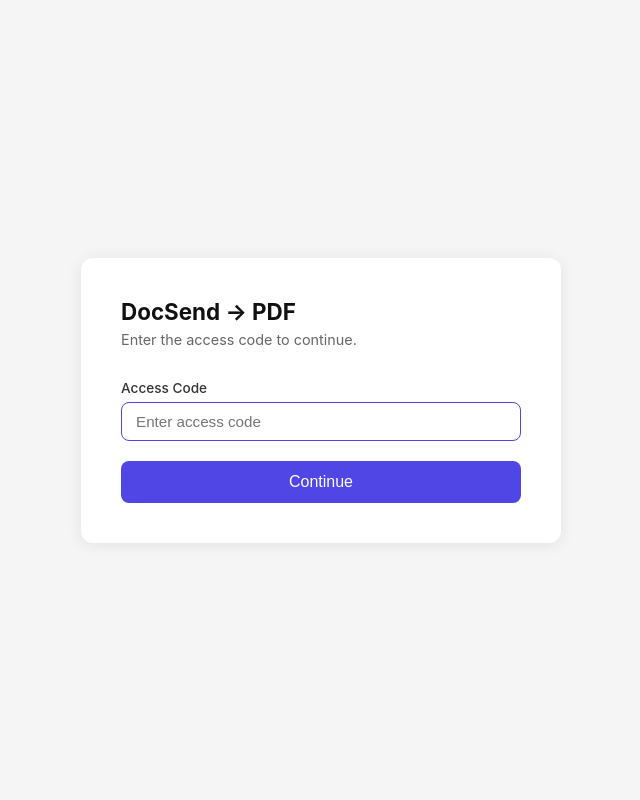
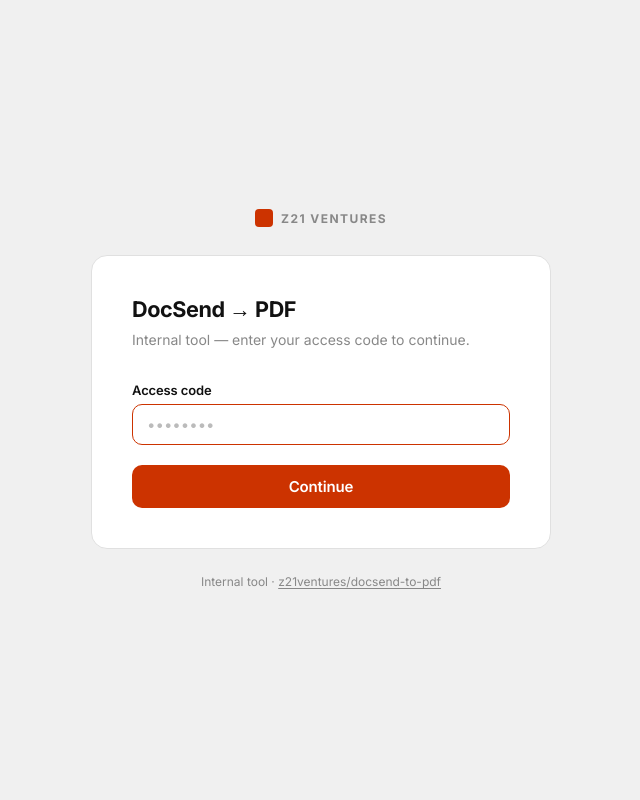
Before and after one commit to z21ventures/docsend-to-pdf, a Flask app: page / in a window 1280 px wide. Shown: the whole page, without its empty margins (319-959 px from the left). Run offline with Flask 3, Linux system fonts and the light colour scheme.

Commit message:
Redesign UI to match z21 brand
- Inter font (matches z21.ventures)
- z21 brand colors: #CC3300 accent, #111111 text, #F0F0F0 bg
- z21 wordmark with red accent square above the card
- Cleaner field labels with inline hints
- Divider separating URL/email from the filename field
- Download icon on the button; spinner inside button while working
- Three distinct status states: loading / success (green) / error (red)
- Footer with repo link

Co-Authored-By: Claude Sonnet 4.6 <noreply@anthropic.com>

```diff
--- a/templates/index.html
+++ b/templates/index.html
@@ -3,140 +3,332 @@
 <head>
   <meta charset="UTF-8" />
   <meta name="viewport" content="width=device-width, initial-scale=1.0" />
-  <title>DocSend → PDF</title>
+  <title>DocSend → PDF · z21 Ventures</title>
+  <link rel="preconnect" href="https://fonts.googleapis.com" />
+  <link rel="preconnect" href="https://fonts.gstatic.com" crossorigin />
+  <link href="https://fonts.googleapis.com/css2?family=Inter:wght@400;500;600;700&display=swap" rel="stylesheet" />
   <style>
-    * { box-sizing: border-box; margin: 0; padding: 0; }
+    *, *::before, *::after { box-sizing: border-box; margin: 0; padding: 0; }
+
+    :root {
+      --accent:        #CC3300;
+      --accent-hover:  #E84020;
+      --dark:          #111111;
+      --muted:         #888888;
+      --border:        #E0E0E0;
+      --bg:            #F0F0F0;
+      --card:          #FFFFFF;
+      --error-bg:      #FFF2F0;
+      --error-text:    #CC3300;
+      --success-bg:    #F0FAF4;
+      --success-text:  #1A7A40;
+    }
+
     body {
-      font-family: -apple-system, BlinkMacSystemFont, "Segoe UI", sans-serif;
-      background: #f5f5f5;
+      font-family: 'Inter', ui-sans-serif, system-ui, sans-serif;
+      background: var(--bg);
+      color: var(--dark);
+      min-height: 100vh;
+      display: flex;
+      flex-direction: column;
+      align-items: center;
+      justify-content: center;
+      padding: 24px;
+      -webkit-font-smoothing: antialiased;
+    }
+
+    /* ── Wordmark ── */
+    .wordmark {
+      font-size: 0.75rem;
+      font-weight: 700;
+      letter-spacing: 0.12em;
+      text-transform: uppercase;
+      color: var(--muted);
+      margin-bottom: 28px;
+      display: flex;
+      align-items: center;
+      gap: 8px;
+    }
+    .wordmark span {
+      display: inline-block;
+      width: 18px;
+      height: 18px;
+      background: var(--accent);
+      border-radius: 4px;
+      flex-shrink: 0;
+    }
+
+    /* ── Card ── */
+    .card {
+      background: var(--card);
+      border-radius: 16px;
+      border: 1px solid var(--border);
+      padding: 40px;
+      width: 100%;
+      max-width: 460px;
+    }
+
+    .card-header { margin-bottom: 32px; }
+    .card-header h1 {
+      font-size: 1.35rem;
+      font-weight: 700;
+      color: var(--dark);
+      letter-spacing: -0.02em;
+      margin-bottom: 6px;
+    }
+    .card-header p {
+      font-size: 0.875rem;
+      color: var(--muted);
+      line-height: 1.5;
+    }
+
+    /* ── Form ── */
+    .field { margin-bottom: 20px; }
+    label {
+      display: block;
+      font-size: 0.8125rem;
+      font-weight: 600;
+      color: var(--dark);
+      margin-bottom: 6px;
+      letter-spacing: -0.01em;
+    }
+    label .hint {
+      font-weight: 400;
+      color: var(--muted);
+    }
+
+    input[type="url"],
+    input[type="email"],
+    input[type="password"],
+    input[type="text"] {
+      width: 100%;
+      padding: 10px 14px;
+      border: 1.5px solid var(--border);
+      border-radius: 10px;
+      font-family: inherit;
+      font-size: 0.9375rem;
+      color: var(--dark);
+      background: #FAFAFA;
+      outline: none;
+      transition: border-color 0.15s, background 0.15s;
+    }
+    input::placeholder { color: #BBBBBB; }
+    input:focus {
+      border-color: var(--accent);
+      background: #FFFFFF;
+    }
+
+    /* ── Divider ── */
+    .divider {
+      height: 1px;
+      background: var(--border);
+      margin: 24px 0;
+    }
+
+    /* ── Button ── */
+    button[type="submit"] {
+      width: 100%;
+      padding: 12px 20px;
+      background: var(--accent);
+      color: #FFFFFF;
+      border: none;
+      border-radius: 10px;
+      font-family: inherit;
+      font-size: 0.9375rem;
+      font-weight: 600;
+      cursor: pointer;
+      transition: background 0.15s, transform 0.1s;
+      letter-spacing: -0.01em;
       display: flex;
       align-items: center;
       justify-content: center;
-      min-height: 100vh;
-      padding: 24px;
+      gap: 8px;
     }
-    .card {
-      background: white;
-      border-radius: 12px;
-      box-shadow: 0 2px 16px rgba(0,0,0,0.08);
-      padding: 40px;
-      width: 100%;
-      max-width: 480px;
+    button[type="submit"]:hover:not(:disabled) { background: var(--accent-hover); }
+    button[type="submit"]:active:not(:disabled) { transform: scale(0.99); }
+    button[type="submit"]:disabled { opacity: 0.5; cursor: not-allowed; }
+
+    /* ── Status bar ── */
+    .status {
+      margin-top: 16px;
+      padding: 12px 14px;
+      border-radius: 10px;
+      font-size: 0.875rem;
+      line-height: 1.5;
+      display: none;
+      align-items: flex-start;
+      gap: 10px;
     }
-    h1 { font-size: 1.4rem; color: #111; margin-bottom: 6px; }
-    .subtitle { color: #666; font-size: 0.9rem; margin-bottom: 32px; }
-    label { display: block; font-size: 0.85rem; font-weight: 500; color: #333; margin-bottom: 6px; }
-    input[type="url"], input[type="email"], input[type="password"] {
-      width: 100%;
-      padding: 10px 14px;
-      border: 1px solid #ddd;
-      border-radius: 8px;
-      font-size: 0.95rem;
-      margin-bottom: 20px;
-      outline: none;
-      transition: border-color 0.2s;
+    .status.loading {
+      display: flex;
+      background: #F5F5F5;
+      color: var(--dark);
+      border: 1px solid var(--border);
     }
-    input:focus { border-color: #4f46e5; }
-    .optional { color: #999; font-weight: 400; }
-    button {
-      width: 100%;
-      padding: 12px;
-      background: #4f46e5;
-      color: white;
-      border: none;
-      border-radius: 8px;
-      font-size: 1rem;
-      font-weight: 500;
-      cursor: pointer;
-      transition: background 0.2s;
+    .status.success {
+      display: flex;
+      background: var(--success-bg);
+      color: var(--success-text);
+      border: 1px solid #A7DDB9;
     }
-    button:hover { background: #4338ca; }
-    button:disabled { background: #a5b4fc; cursor: not-allowed; }
-    .status {
-      margin-top: 20px;
-      padding: 12px 16px;
-      border-radius: 8px;
-      font-size: 0.9rem;
-      display: none;
+    .status.error {
+      display: flex;
+      background: var(--error-bg);
+      color: var(--error-text);
+      border: 1px solid #F5C0B0;
     }
-    .status.loading { background: #eff6ff; color: #1d4ed8; display: block; }
-    .status.error   { background: #fef2f2; color: #b91c1c; display: block; }
-    .error-msg {
-      background: #fef2f2;
-      color: #b91c1c;
-      padding: 10px 14px;
-      border-radius: 8px;
-      font-size: 0.9rem;
-      margin-bottom: 16px;
-    }
+
+    /* ── Spinner ── */
     .spinner {
-      display: inline-block;
-      width: 14px; height: 14px;
-      border: 2px solid #93c5fd;
-      border-top-color: #1d4ed8;
+      flex-shrink: 0;
+      width: 16px;
+      height: 16px;
+      border: 2px solid #DDDDDD;
+      border-top-color: var(--accent);
       border-radius: 50%;
-      animation: spin 0.8s linear infinite;
-      margin-right: 8px;
-      vertical-align: middle;
+      animation: spin 0.75s linear infinite;
+      margin-top: 1px;
     }
     @keyframes spin { to { transform: rotate(360deg); } }
+
+    /* ── Error msg (access gate) ── */
+    .error-msg {
+      background: var(--error-bg);
+      color: var(--error-text);
+      border: 1px solid #F5C0B0;
+      padding: 10px 14px;
+      border-radius: 10px;
+      font-size: 0.875rem;
+      margin-bottom: 20px;
+    }
+
+    /* ── Footer ── */
+    .footer {
+      margin-top: 24px;
+      font-size: 0.75rem;
+      color: var(--muted);
+      text-align: center;
+      line-height: 1.5;
+    }
+    .footer a {
+      color: var(--muted);
+      text-decoration: underline;
+      text-underline-offset: 2px;
+    }
   </style>
 </head>
 <body>
+
+  <div class="wordmark">
+    <span></span>
+    z21 Ventures
+  </div>
+
   <div class="card">
+    <div class="card-header">
       <h1>DocSend → PDF</h1>
+      {% if not auth %}
+        <p>Internal tool — enter your access code to continue.</p>
+      {% else %}
+        <p>Paste a DocSend link to download the deck as a PDF.</p>
+      {% endif %}
+    </div>
 
     {% if not auth %}
-      <p class="subtitle">Enter the access code to continue.</p>
+      <!-- ── Access gate ── -->
       {% if error %}
         <div class="error-msg">{{ error }}</div>
       {% endif %}
       <form method="POST" action="/">
-        <label for="access_code">Access Code</label>
-        <input type="password" id="access_code" name="access_code" required autofocus
-               placeholder="Enter access code" />
+        <div class="field">
+          <label for="access_code">Access code</label>
+          <input type="password" id="access_code" name="access_code"
+                 required autofocus placeholder="••••••••" />
+        </div>
         <button type="submit">Continue</button>
       </form>
 
     {% else %}
-      <p class="subtitle">Paste a DocSend link to download it as a PDF.</p>
+      <!-- ── Main form ── -->
       <form id="form">
         <input type="hidden" name="access_code" value="{{ access_code }}" />
 
+        <div class="field">
           <label for="url">DocSend URL</label>
-        <input id="url" name="url" type="url" required
+          <input id="url" name="url" type="url" required autofocus
                  placeholder="https://docsend.com/view/abc123xyz" />
+        </div>
 
-        <label for="email">Email <span class="optional">(only needed for gated decks)</span></label>
+        <div class="field">
+          <label for="email">
+            Email&nbsp;<span class="hint">— only needed for gated decks</span>
+          </label>
           <input id="email" name="email" type="email"
-               placeholder="you@company.com" />
+                 placeholder="you@z21.ventures" />
+        </div>
 
-        <label for="filename">File name <span class="optional">(optional — defaults to the deck's title)</span></label>
+        <div class="divider"></div>
+
+        <div class="field">
+          <label for="filename">
+            File name&nbsp;<span class="hint">— leave blank to use the deck's own title</span>
+          </label>
           <input id="filename" name="filename" type="text"
-               placeholder="e.g. Acme Seed Deck" />
+                 placeholder="e.g. Acme Seed Deck 2026-06" />
+        </div>
 
-        <button type="submit" id="btn">Download PDF</button>
+        <button type="submit" id="btn">
+          <svg width="16" height="16" viewBox="0 0 16 16" fill="none" aria-hidden="true">
+            <path d="M8 1v9M4.5 6.5 8 10l3.5-3.5M2 12h12" stroke="currentColor" stroke-width="1.75" stroke-linecap="round" stroke-linejoin="round"/>
+          </svg>
+          Download PDF
+        </button>
       </form>
-      <div class="status" id="status"></div>
 
+      <div class="status" id="status">
+        <div class="spinner" id="spinner"></div>
+        <span id="status-text"></span>
+      </div>
+
+    {% endif %}
+  </div>
+
+  <div class="footer">
+    Internal tool ·
+    <a href="https://github.com/z21ventures/docsend-to-pdf" target="_blank" rel="noopener">
+      z21ventures/docsend-to-pdf
+    </a>
+  </div>
+
+  {% if auth %}
   <script>
-        const form = document.getElementById("form");
-        const btn  = document.getElementById("btn");
-        const status = document.getElementById("status");
+    const form      = document.getElementById("form");
+    const btn       = document.getElementById("btn");
+    const statusEl  = document.getElementById("status");
+    const spinner   = document.getElementById("spinner");
+    const statusTxt = document.getElementById("status-text");
+
+    const DOWNLOAD_ICON = `<svg width="16" height="16" viewBox="0 0 16 16" fill="none" aria-hidden="true">
+      <path d="M8 1v9M4.5 6.5 8 10l3.5-3.5M2 12h12" stroke="currentColor" stroke-width="1.75" stroke-linecap="round" stroke-linejoin="round"/>
+    </svg>`;
+
+    function setStatus(type, html) {
+      statusEl.className = "status " + type;
+      statusTxt.innerHTML = html;
+      spinner.style.display = type === "loading" ? "block" : "none";
+    }
 
     form.addEventListener("submit", async (e) => {
       e.preventDefault();
       btn.disabled = true;
-          btn.textContent = "Working…";
-          status.className = "status loading";
-          status.innerHTML = '<span class="spinner"></span>Capturing slides — this can take 1–2 minutes for large decks…';
+      btn.innerHTML = `<div class="spinner" style="border-top-color:#fff;border-color:rgba(255,255,255,0.3);width:15px;height:15px;margin:0;"></div> Working…`;
+      setStatus("loading", "Capturing slides — this takes 30–90 seconds for most decks…");
 
       try {
         const res = await fetch("/scrape", { method: "POST", body: new FormData(form) });
         if (!res.ok) {
           const msg = await res.text();
-              status.className = "status error";
-              status.textContent = "Error: " + msg;
+          setStatus("error", "<strong>Error:</strong> " + msg);
         } else {
           const blob = await res.blob();
           const name = res.headers.get("X-Download-Filename") || "deck.pdf";
@@ -144,19 +336,17 @@
           a.href = URL.createObjectURL(blob);
           a.download = name;
           a.click();
-              status.className = "status loading";
-              status.innerHTML = "Done! Downloaded as <strong>" + name + "</strong>.";
+          setStatus("success", "Downloaded as <strong>" + name + "</strong>");
         }
       } catch (err) {
-            status.className = "status error";
-            status.textContent = "Request failed: " + err.message;
+        setStatus("error", "Request failed: " + err.message);
       } finally {
         btn.disabled = false;
-            btn.textContent = "Download PDF";
+        btn.innerHTML = DOWNLOAD_ICON + " Download PDF";
       }
     });
   </script>
   {% endif %}
-  </div>
+
 </body>
 </html>
```
Lines whose indentation alone changed are shown as unchanged.
